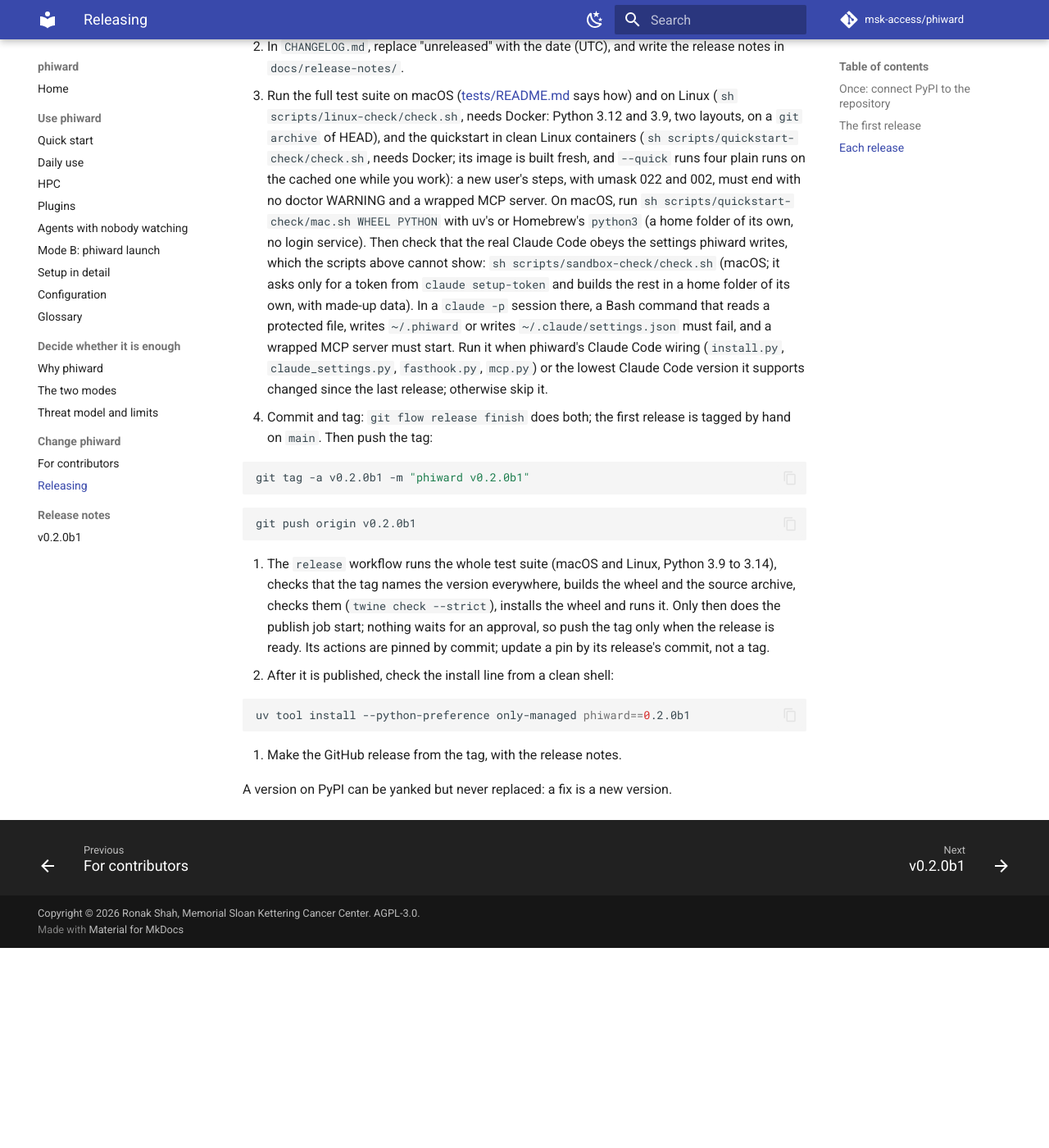
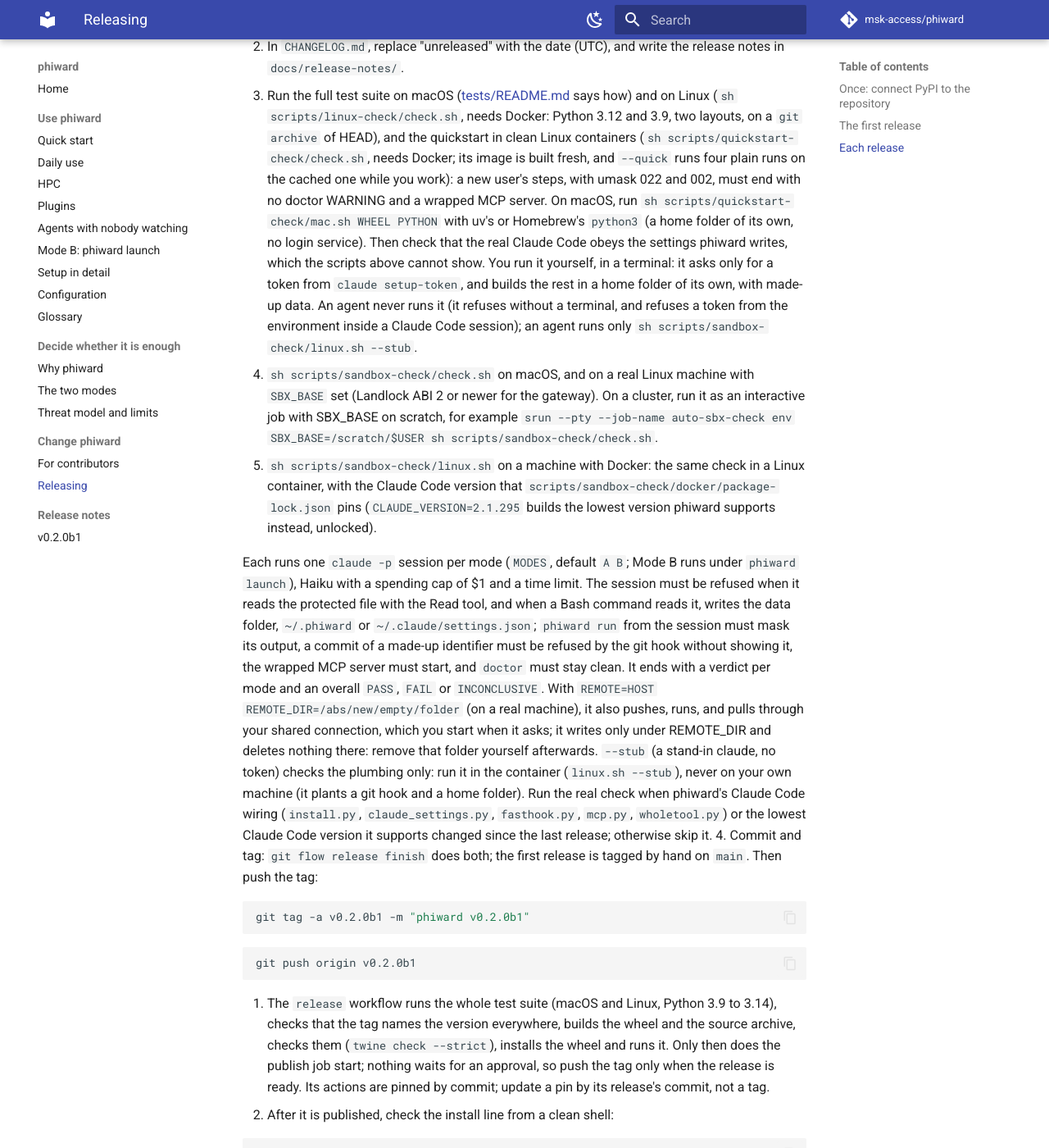
Before and after one commit to msk-access/phiward, an MkDocs documentation site: the page built from docs/releasing.md, in a window 1280 px wide and 1400 px high, scrolled down 1248 px. Shown: the whole window at 82% size. Built offline with MkDocs 1.6.1 and Material for MkDocs 9.7.7, drawn with Linux system fonts in a browser that asks for light colours; comment, search, counter and statistics services are not loaded; the version menu is left out; before the commit the page ends 2404 px from its top, so only the background shows below that.

Commit message:
docs: the sandbox check on Linux, Mode B, the stub and the remote probes (#6)
- releasing.md step 3: check.sh on macOS and a real Linux machine (SBX_BASE; on a cluster an
  interactive srun job with an auto- name and SBX_BASE on scratch), linux.sh in Docker with
  the locked Claude Code (CLAUDE_VERSION for the floor), MODES, REMOTE with a new empty
  REMOTE_DIR, --stub only in the container, and when to run each.
- threat-model.md: the release check runs the real Claude Code on macOS and Linux (by the
  operator), and what it does not cover.
- launch.md: Claude Code's own sandbox runs inside launch on Linux, and fails visibly where
  nested user namespaces are refused.
- hpc.md: the check has not run on the cluster yet; the remote probes' rules for the operator.
- tests/README.md index line, CHANGELOG (0.2.0b2), learnings (denial classes, su -c and the
  terminal, ssh's passwd home), review-rounds.md (an agent runs only linux.sh --stub).
- README's status line is unchanged: it changes only after a real-machine Linux run.

```diff
--- a/docs/releasing.md
+++ b/docs/releasing.md
@@ -54,12 +54,33 @@ Then push `main`, `develop` and the tag.
    `sh scripts/quickstart-check/mac.sh WHEEL PYTHON` with uv's or Homebrew's `python3` (a home
    folder of its own, no login service).
    Then check that the real Claude Code obeys the settings phiward writes, which the scripts above
-   cannot show: `sh scripts/sandbox-check/check.sh` (macOS; it asks only for a token from
-   `claude setup-token` and builds the rest in a home folder of its own, with made-up data). In a
-   `claude -p` session there, a Bash command that reads a protected file, writes `~/.phiward` or
-   writes `~/.claude/settings.json` must fail, and a wrapped MCP server must start. Run it when
-   phiward's Claude Code wiring (`install.py`, `claude_settings.py`, `fasthook.py`, `mcp.py`) or
-   the lowest Claude Code version it supports changed since the last release; otherwise skip it.
+   cannot show. You run it yourself, in a terminal: it asks only for a token from
+   `claude setup-token`, and builds the rest in a home folder of its own, with made-up data. An
+   agent never runs it (it refuses without a terminal, and refuses a token from the environment
+   inside a Claude Code session); an agent runs only `sh scripts/sandbox-check/linux.sh --stub`.
+   - `sh scripts/sandbox-check/check.sh` on macOS, and on a real Linux machine with
+     `SBX_BASE` set (Landlock ABI 2 or newer for the gateway). On a cluster, run it as an
+     interactive job with SBX_BASE on scratch, for example `srun --pty --job-name auto-sbx-check
+     env SBX_BASE=/scratch/$USER sh scripts/sandbox-check/check.sh`.
+   - `sh scripts/sandbox-check/linux.sh` on a machine with Docker: the same check in a Linux
+     container, with the Claude Code version that `scripts/sandbox-check/docker/package-lock.json`
+     pins (`CLAUDE_VERSION=2.1.295` builds the lowest version phiward supports instead, unlocked).
+
+   Each runs one `claude -p` session per mode (`MODES`, default `A B`; Mode B runs under
+   `phiward launch`), Haiku with a spending cap of $1 and a time limit. The session must be
+   refused when it reads the protected file with the Read tool, and when a Bash command reads
+   it, writes the data folder, `~/.phiward` or `~/.claude/settings.json`; `phiward run` from the
+   session must mask its output, a commit of a made-up identifier must be refused by the git
+   hook without showing it, the wrapped MCP server must start, and `doctor` must stay clean.
+   It ends with a verdict per mode and an overall `PASS`, `FAIL` or `INCONCLUSIVE`.
+   With `REMOTE=HOST REMOTE_DIR=/abs/new/empty/folder` (on a real machine), it also pushes,
+   runs, and pulls through your shared connection, which you start when it asks; it writes only
+   under REMOTE_DIR and deletes nothing there: remove that folder yourself afterwards.
+   `--stub` (a stand-in claude, no token) checks the plumbing only: run it in the container
+   (`linux.sh --stub`), never on your own machine (it plants a git hook and a home folder).
+   Run the real check when phiward's Claude Code wiring (`install.py`, `claude_settings.py`,
+   `fasthook.py`, `mcp.py`, `wholetool.py`) or the lowest Claude Code version it supports
+   changed since the last release; otherwise skip it.
 4. Commit and tag: `git flow release finish` does both; the first release is tagged by hand on
    `main`. Then push the tag:
 
```
Also changed, not shown: .agents/learnings.md (+12 -0 lines), .agents/rules/review-rounds.md (+2 -1 lines), CHANGELOG.md (+8 -0 lines), docs/hpc.md (+6 -1 lines), docs/launch.md (+4 -0 lines), docs/threat-model.md (+6 -2 lines), 1 other file.
